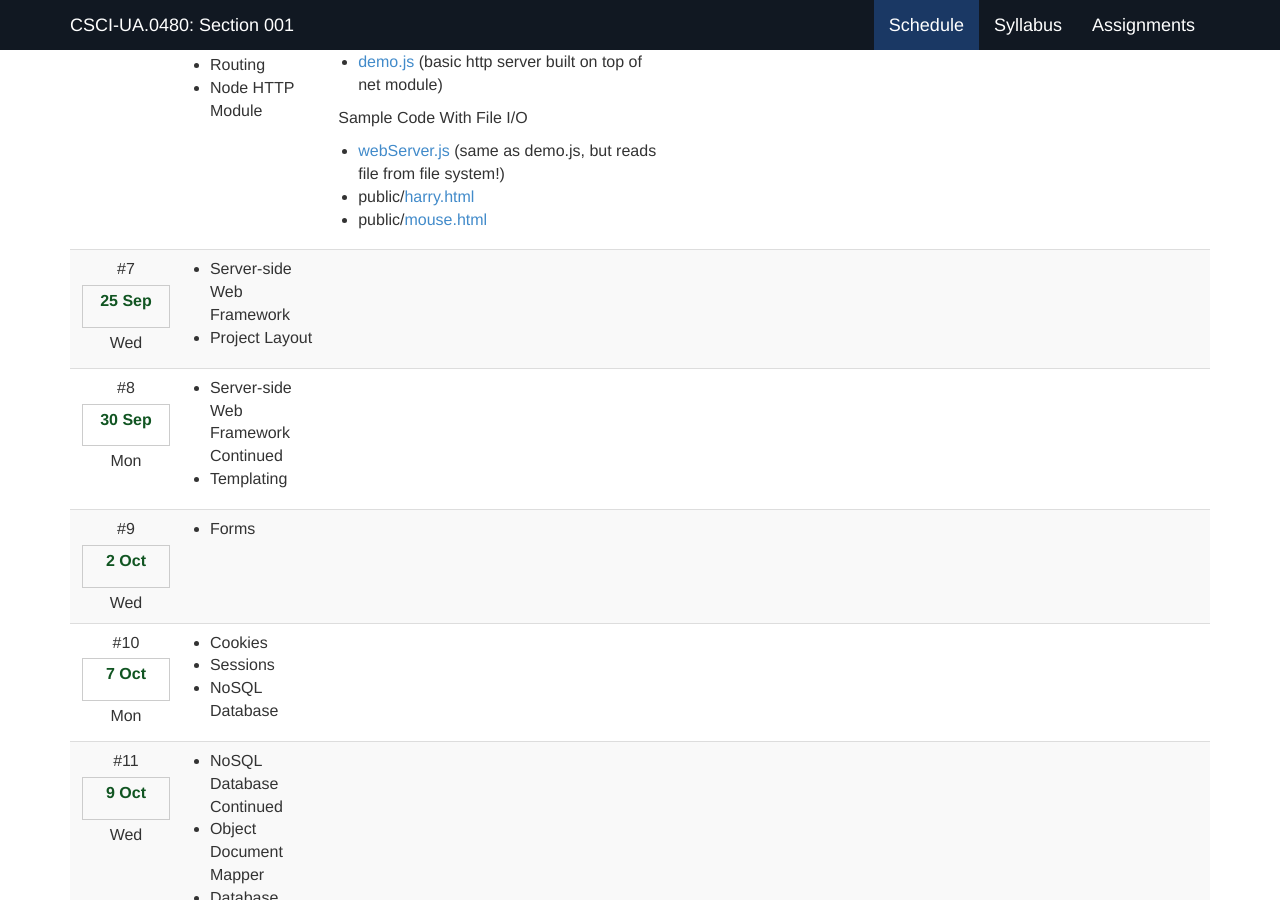
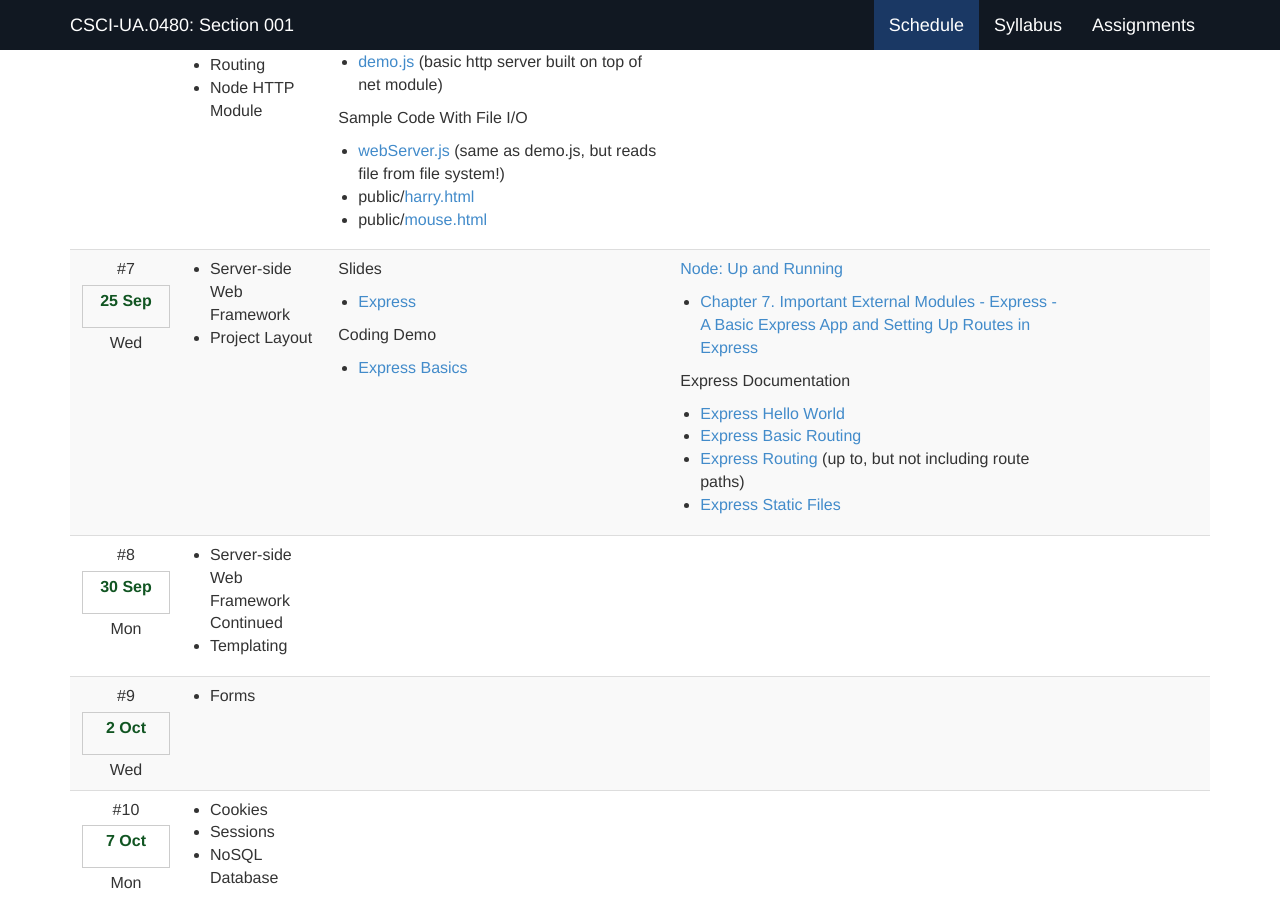
Before and after one commit to foureyes/csci-ua.0480-fall2019-001, a Jekyll site: the page built from index.markdown, in a window 1280 px wide and 900 px high, scrolled down 2747 px. Built offline with Jekyll 4.4.1, drawn with Linux system fonts in a browser that asks for light colours; a script that is not in the unit is left out.

Commit message:
add class

```diff
--- a/_data/schedule.csv
+++ b/_data/schedule.csv
@@ -213,7 +213,7 @@ Example Set 2
  * [Homework #3](homework/03.html)
 
 ",
-y,,7,25-Sep,Wed,"* Server-side Web Framework
+,,7,25-Sep,Wed,"* Server-side Web Framework
 * Project Layout","Slides
 
  * [Express](slides/08/express.html)
--- a/index.markdown
+++ b/index.markdown
@@ -4,9 +4,7 @@ nav-state: index
 ---
 
 <!--
-
 <h1>AIT Test Deploy</h1>
-
 -->
 
 <div id="quick-links">
```
